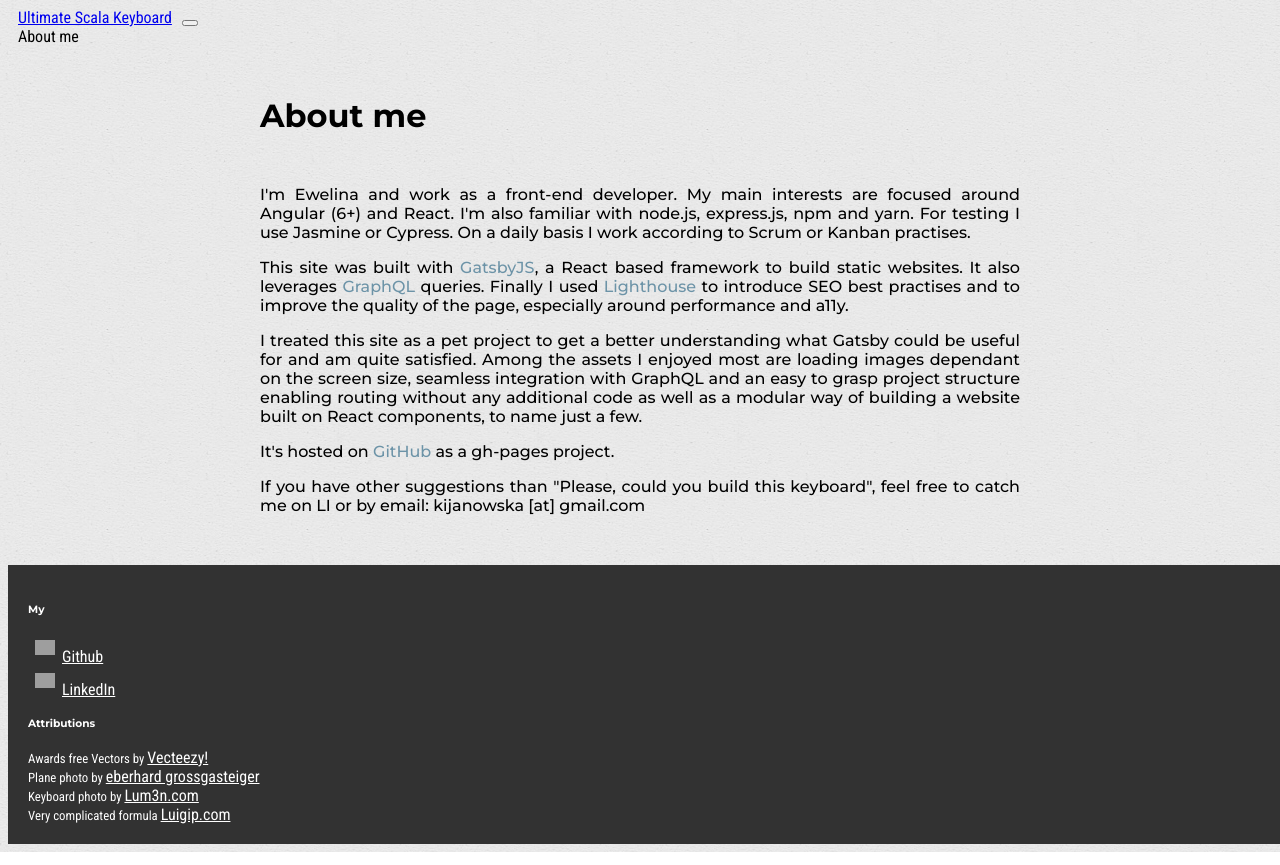
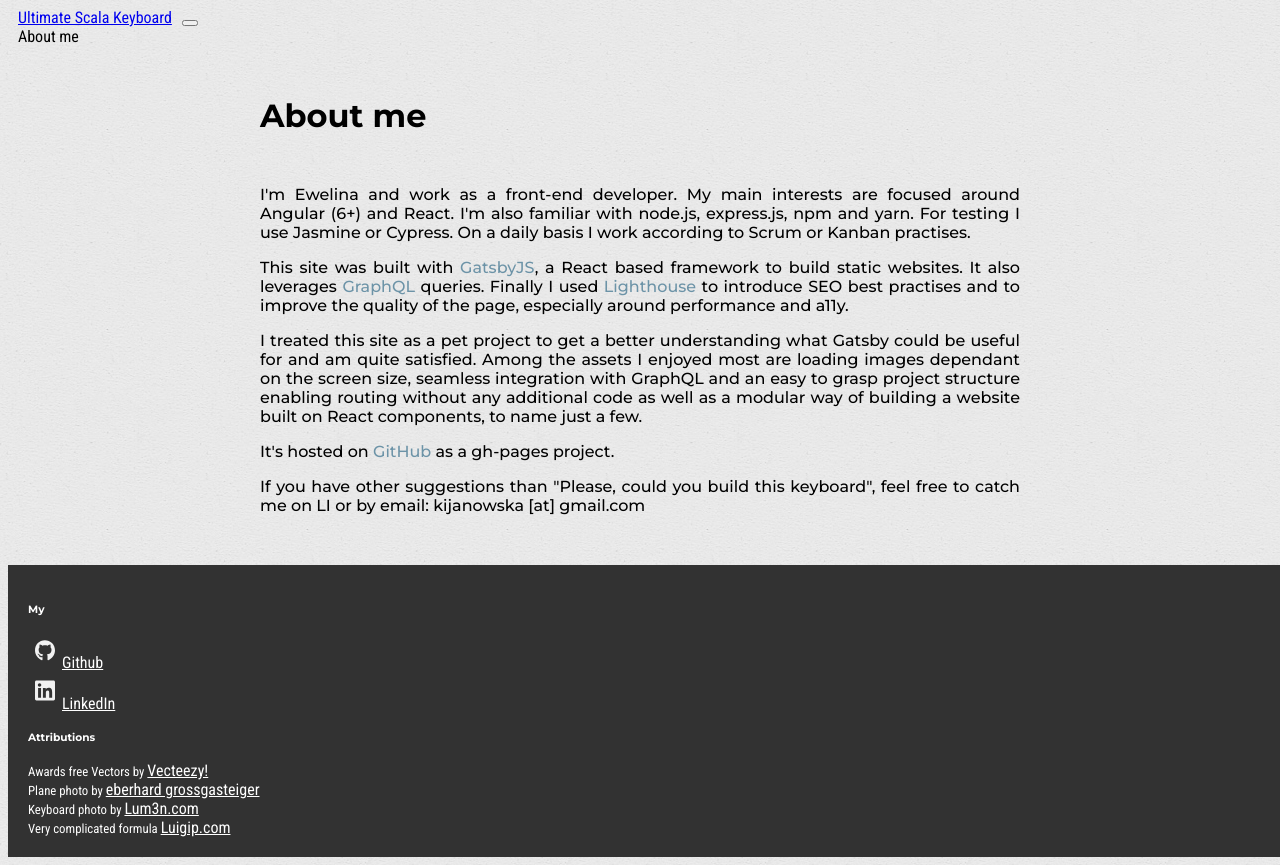
Before and after one commit to EwelinaKi/usk, a Gatsby site: page /about in a window 1280 px wide. Shown: the top 865 px of the page. Built offline with nearby package versions, Linux system fonts and the light colour scheme; Gatsby itself is replaced by a stand-in of ours; grey boxes are pictures that could not be loaded.

Commit message:
adjust paths for domain name

```diff
--- a/src/components/footer.js
+++ b/src/components/footer.js
@@ -8,12 +8,12 @@ export default () => (
       <Col>
         <h5>My</h5>
         <a href="https://github.com/EwelinaKi" className={footerStyles.link}>
-          <img src="/usk/svg/github.svg" alt="github logo" className={footerStyles.svgLogo}/>
+          <img src="/svg/github.svg" alt="github logo" className={footerStyles.svgLogo}/>
           Github
         </a>
         <br/>
         <a href="https://www.linkedin.com/in/ewelinakijanowska/" className={footerStyles.link}>
-          <img src="/usk/svg/li.svg" alt="linkedin logo" className={footerStyles.svgLogo}/>
+          <img src="/svg/li.svg" alt="linkedin logo" className={footerStyles.svgLogo}/>
           LinkedIn
         </a>
       </Col>
```
